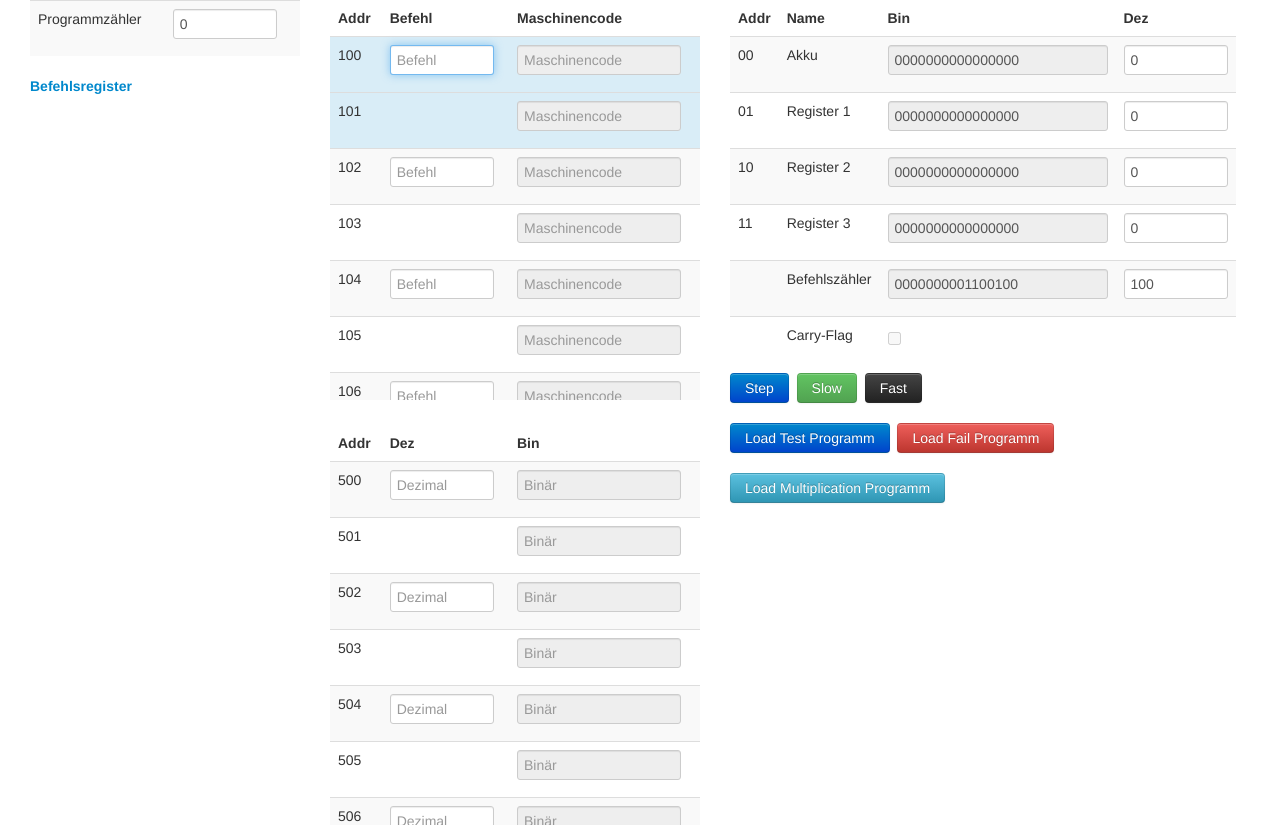
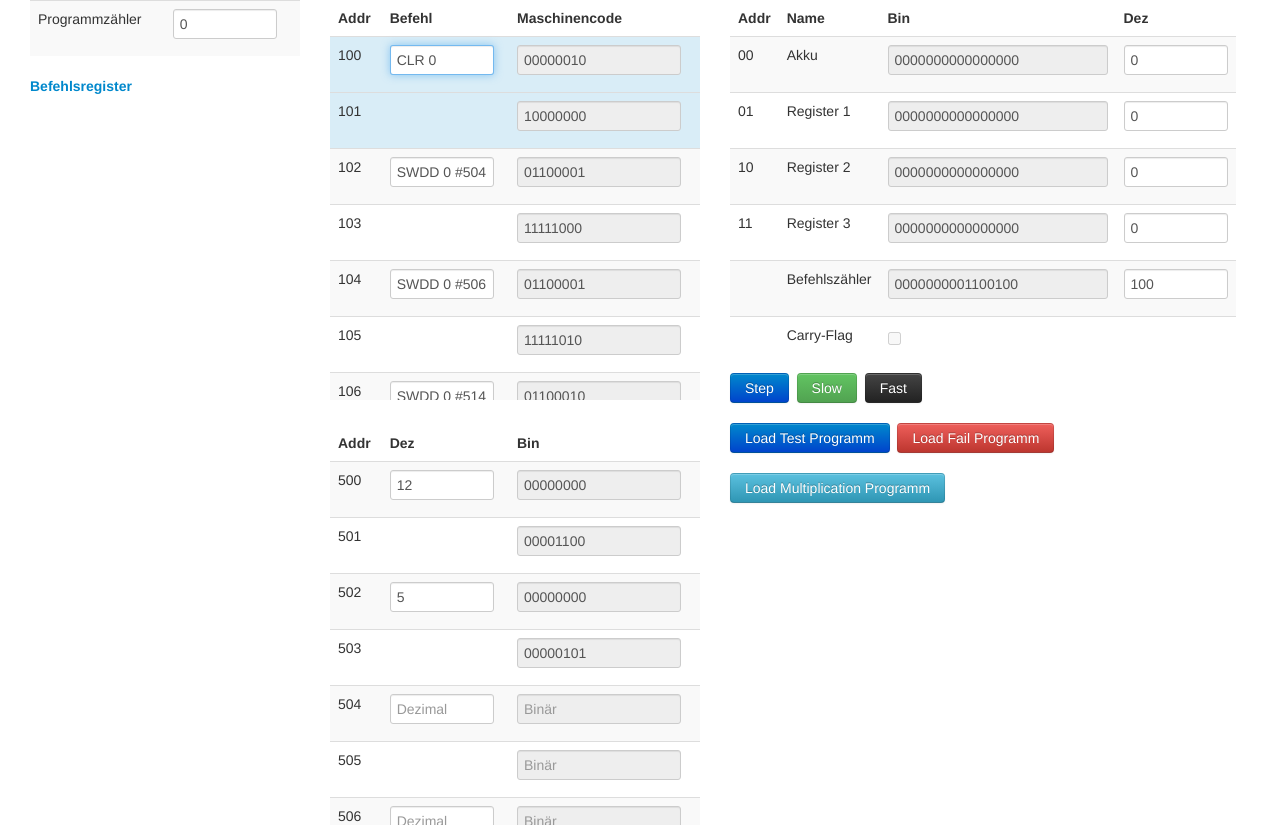
Before and after one commit to do3meli/PowerPC_Emulator, a plain HTML site: page index.html in a window 1280 px wide. Both pictures are taken after a click on the button "Load Multiplication Programm". Drawn offline with Linux system fonts and the light colour scheme.

Commit message:
rist impl of multiplication

```diff
--- a/index.html
+++ b/index.html
@@ -2,6 +2,7 @@
 <html>
 <head>
 <meta charset="UTF-8" />
+<title>PowerPC Emulator</title>
 <link href="css/bootstrap.css" rel="stylesheet" />
 <link href="css/style.css" rel="stylesheet" />
 <script src="js/jquery-1.8.2.min.js"></script>
--- a/js/ppc_emulator.js
+++ b/js/ppc_emulator.js
@@ -205,6 +205,117 @@ function loadTestFail(){
 function loadMultiplication(){
 	init(false);
 
+	setStorage("CLR 0",100);
+	setStorage("SWDD 0 #504",102);
+	setStorage("SWDD 0 #506",104);
+	setStorage("SWDD 0 #514",106);
+	setStorage("LWDD 0 #502",108);
+	setStorage("BZD #316",110);
+	setStorage("LWDD 0 #500",112);
+	setStorage("BZD #316",114);
+	setStorage("SLL",116);
+	setStorage("BCD #126",118);
+	setStorage("CLR 0",120);
+	setStorage("SWDD 0 #510",122);
+	setStorage("BD #138",124);
+	setStorage("LWDD 0 #500",126);
+	setStorage("NOT",128);
+	setStorage("INC",130);
+	setStorage("SWDD 0 #500",132);
+	setStorage("CLR 0",134);
+	setStorage("INC",136);
+	setStorage("SWDD 0 #510",138);
+	setStorage("CLR 0",140);
+	setStorage("ADDD #15",142);
+	setStorage("SWDD 0 #508",144);
+	setStorage("LWDD 0 #502",146);
+	setStorage("SLL",148);
+	setStorage("BCD #158",150);
+	setStorage("CLR 0",152);
+	setStorage("SWDD 0 #512",154);
+	setStorage("BD #172",156);
+	setStorage("LWDD 0 #502",158);
+	setStorage("NOT",160);
+	setStorage("INC",162);
+	setStorage("SWDD 0 #502",164);
+	setStorage("CLR 0",166);
+	setStorage("INC",168);
+	setStorage("SWDD 0 #512",170);
+	setStorage("LWDD 0 #510",172);
+	setStorage("LWDD 1 #512",174);
+	setStorage("ADD 1",176);
+	setStorage("DEC",178);
+	setStorage("BNZD #188",180);
+	setStorage("CLR 0",182);
+	setStorage("INC",184);
+	setStorage("SWDD 0 #514",186);
+	setStorage("LWDD 0 #500",188);
+	setStorage("SWDD 0 #504",190);
+	setStorage("LWDD 0 #508",192);
+	setStorage("DEC",194);
+	setStorage("SWDD 0 #508",196);
+	setStorage("LWDD 0 #502",198);
+	setStorage("SLA",200);
+	setStorage("SWDD 0 #502",202);
+	setStorage("BCD #208",204);
+	setStorage("BD #192",206);
+	setStorage("LWDD 0 #506",208);
+	setStorage("SLA",210);
+	setStorage("SWDD 0 #506",212);
+	setStorage("LWDD 0 #504",214);
+	setStorage("SLA",216);
+	setStorage("SWDD 0 #504",218);
+	setStorage("BCD #224",220);
+	setStorage("BD #230",222);
+	setStorage("LWDD 0 #506",224);
+	setStorage("INC",226);
+	setStorage("SWDD 0 #506",228);
+	setStorage("LWDD 0 #502",230);
+	setStorage("SLA",232);
+	setStorage("SWDD 0 #502",234);
+	setStorage("BCD #240",236);
+	setStorage("BD #258",238);
+	setStorage("LWDD 0 #504",240);
+	setStorage("LWDD 1 #500",242);
+	setStorage("ADD 1",244);
+	setStorage("SWDD 0 #504",246);
+	setStorage("BCD #252",248);
+	setStorage("BD #258",250);
+	setStorage("LWDD 0 #506",252);
+	setStorage("INC",254);
+	setStorage("SWDD 0 #506",256)
+	setStorage("LWDD 0 #508",258);
+	setStorage("DEC",260);
+	setStorage("SWDD 0 #508",262);
+	setStorage("BNZD #208",264);
+	setStorage("LWDD 0 #506",266);
+	setStorage("SRA",268);
+	setStorage("BCD #274",270);
+	setStorage("BD #286",272);
+	setStorage("CLR 1",274);
+	setStorage("ADDD #16384",276);
+	setStorage("SLL",278);
+	setStorage("LWDD 1 #504",280);
+	setStorage("OR 1",282);
+	setStorage("SWDD 0 #504",284);
+	setStorage("LWDD 0 #514",286);
+	setStorage("BZD #316",288);
+	setStorage("LWDD 0 #506",290);
+	setStorage("NOT",292);
+	setStorage("INC",294);
+	setStorage("SWDD 0 #506",296);
+	setStorage("LWDD 0 #504",298);
+	setStorage("NOT",300);
+	setStorage("INC",302);
+	setStorage("SWDD 0 #504",304);
+	setStorage("BCD #310",306)
+	setStorage("BD #316",308);
+	setStorage("LWDD 0 #506",310);
+	setStorage("DEC",312);
+	setStorage("SWDD 0 #506",314);
+
+	setStorage(12,500);
+	setStorage(5,502);
 
 }
 
```
